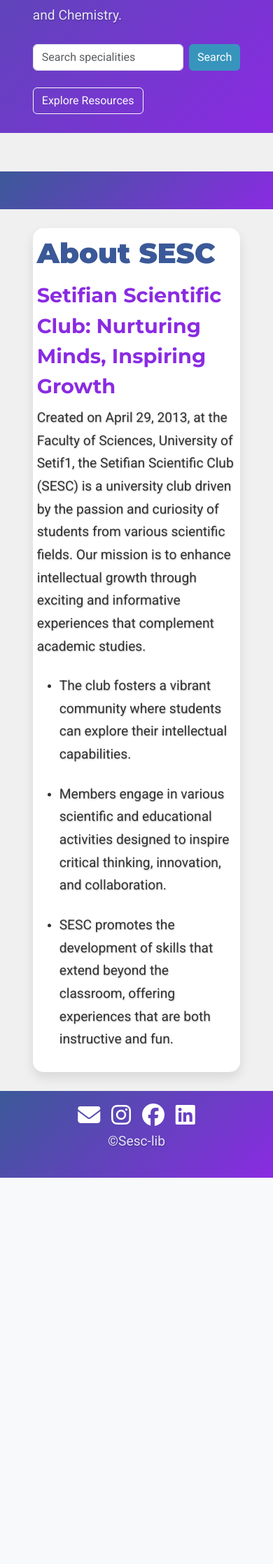
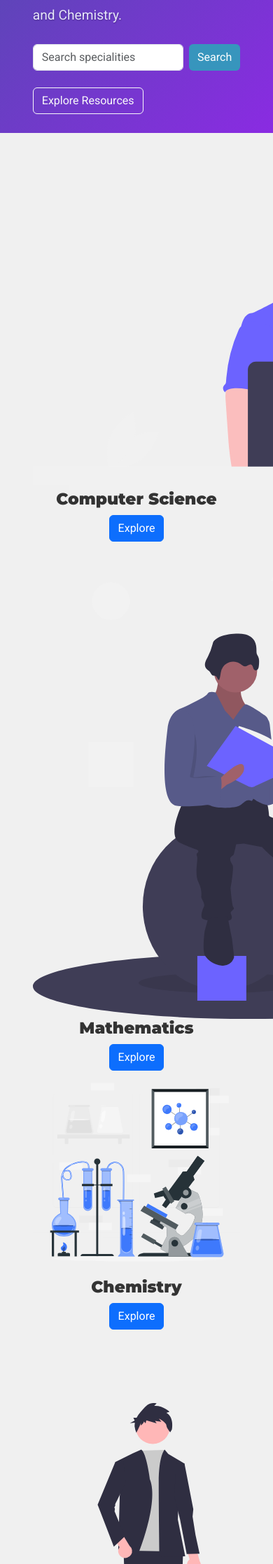
Before and after one commit to chihebabiza/sesclib, a web app: file index.html in a window 390 px wide; the page is wider, and only the part inside the window is pictured. Shown: the part 478-2713 px from the top of that part at 70% size. Before the commit the page ends 2161 px from the top of that part, so only its background shows below. Run offline with its HTML, style and script files only (its server is not run), Linux system fonts and the light colour scheme; some libraries are stand-ins or nearby versions.

Commit message:
Added specialties section with images, titles, and buttons inside cards

```diff
--- a/css/styles.css
+++ b/css/styles.css
@@ -107,6 +107,7 @@ p{
 .search-bar{
     margin-top: 5%;
 }
+/* spesialities section */
 /* Club section */
 .club-title{
     font-weight: 900;
--- a/index.html
+++ b/index.html
@@ -47,7 +47,7 @@
                       <li><a class="dropdown-item" href="#">Computer Science</a></li>
                       <li><a class="dropdown-item" href="#">Mathematics</a></li>
                       <li><a class="dropdown-item" href="#">Chemistry</a></li>
-                      <li><a class="dropdown-item" href="#">Science of matter</a></li>
+                      <li><a class="dropdown-item" href="#">physics</a></li>
                     </ul>
                   </li>
                   <li class="nav-item">
@@ -77,8 +77,41 @@
      <!-- Specialities Section -->
       <section id="specialities" class="white-section">
         <div class="container-fluid">
-
-        </div>
+          <div class="row">
+            <!-- Computer Science Card -->
+           <div class="col-lg-3 col-md-6">
+            <div class="specialty-card">
+             <img src="images/cs.svg" alt="Computer Science" class="specialty-image">
+             <h3>Computer Science</h3>
+             <a href="#" class="btn btn-primary">Explore</a>
+            </div>
+          </div>
+            <!-- Mathematics card -->
+            <div class="col-lg-3 col-md-6">
+              <div class="specialty-card">
+               <img src="images/maths.svg" alt="Mathematics" class="specialty-image">
+               <h3>Mathematics</h3>
+               <a href="#" class="btn btn-primary">Explore</a>
+              </div>
+            </div>
+              <!-- Chemistry Card -->
+              <div class="col-lg-3 col-md-6">
+                <div class="specialty-card">
+                 <img src="images/chemistry.svg" alt="Chemistry" class="specialty-image">
+                 <h3>Chemistry</h3>
+                 <a href="#" class="btn btn-primary">Explore</a>
+                </div>
+              </div>
+                <!-- physics Card -->
+                <div class="col-lg-3 col-md-6">
+                  <div class="specialty-card">
+                   <img src="images/physic.svg" alt="physics" class="specialty-image">
+                   <h3>physics</h3>
+                   <a href="#" class="btn btn-primary">Explore</a>
+                  </div>
+                </div>
+              </div>
+           </div>
       </section>
       <!-- Resources Section -->
        <section id="resources" class="colored-section">
```
Also changed, not shown: images/chemistry.svg (added), images/cs.svg (added), images/maths.svg (added), images/physic.svg (added).
